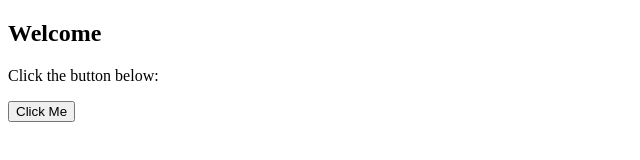
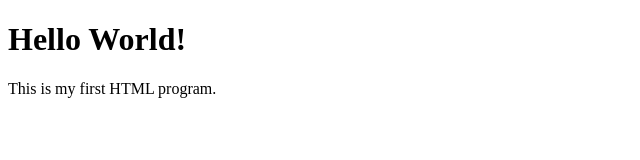
Before and after one commit to hawkeye-dinesh/example2, a plain HTML site: page index.html in a window 1280 px wide. Shown: the whole page, without its empty margins (0-640 px from the left). Drawn offline with Linux system fonts and the light colour scheme.

Commit message:
Update title and headings in index.html

```diff
--- a/index.html
+++ b/index.html
@@ -1,14 +1,12 @@
 <!DOCTYPE html>
 <html>
 <head>
-    <title>Simple HTML</title>
+    <title>My First HTML Page</title>
 </head>
 <body>
 
-    <h2>Welcome</h2>
-    <p>Click the button below:</p>
-
-    <button onclick="alert('Hello!')">Click Me</button>
+    <h1>Hello World!</h1>
+    <p>This is my first HTML program.</p>
 
 </body>
 </html>
```
